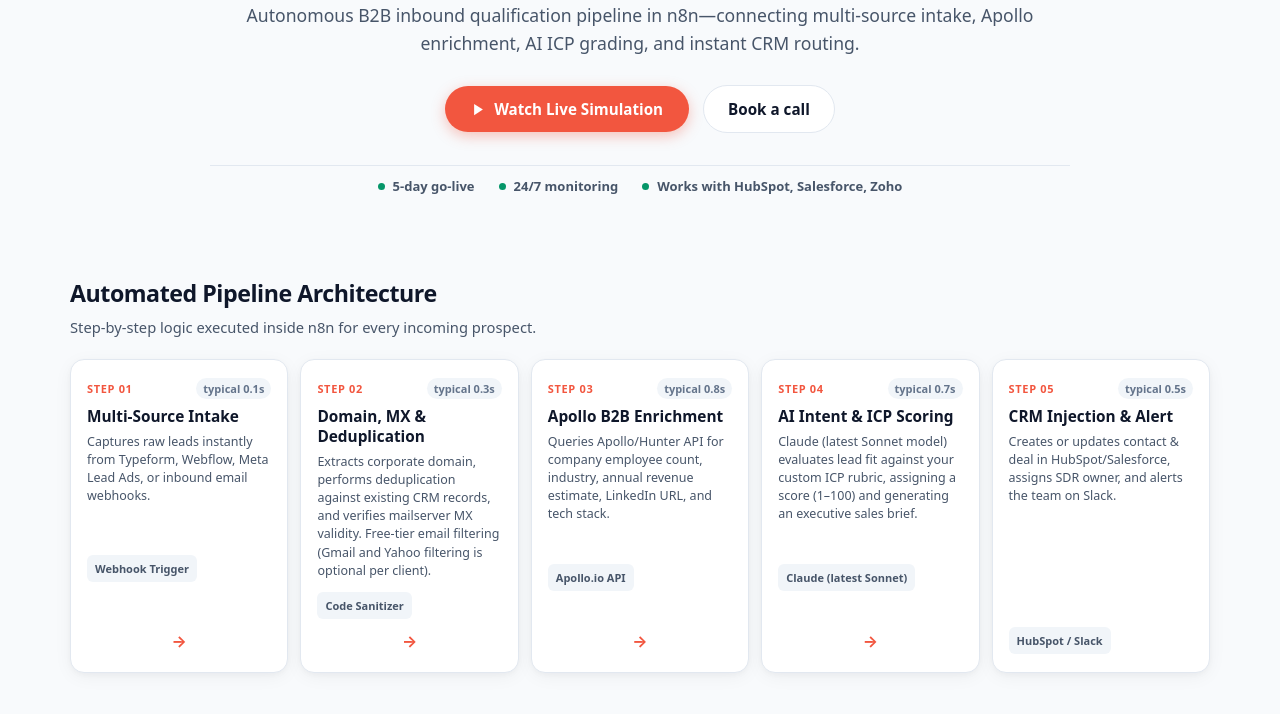
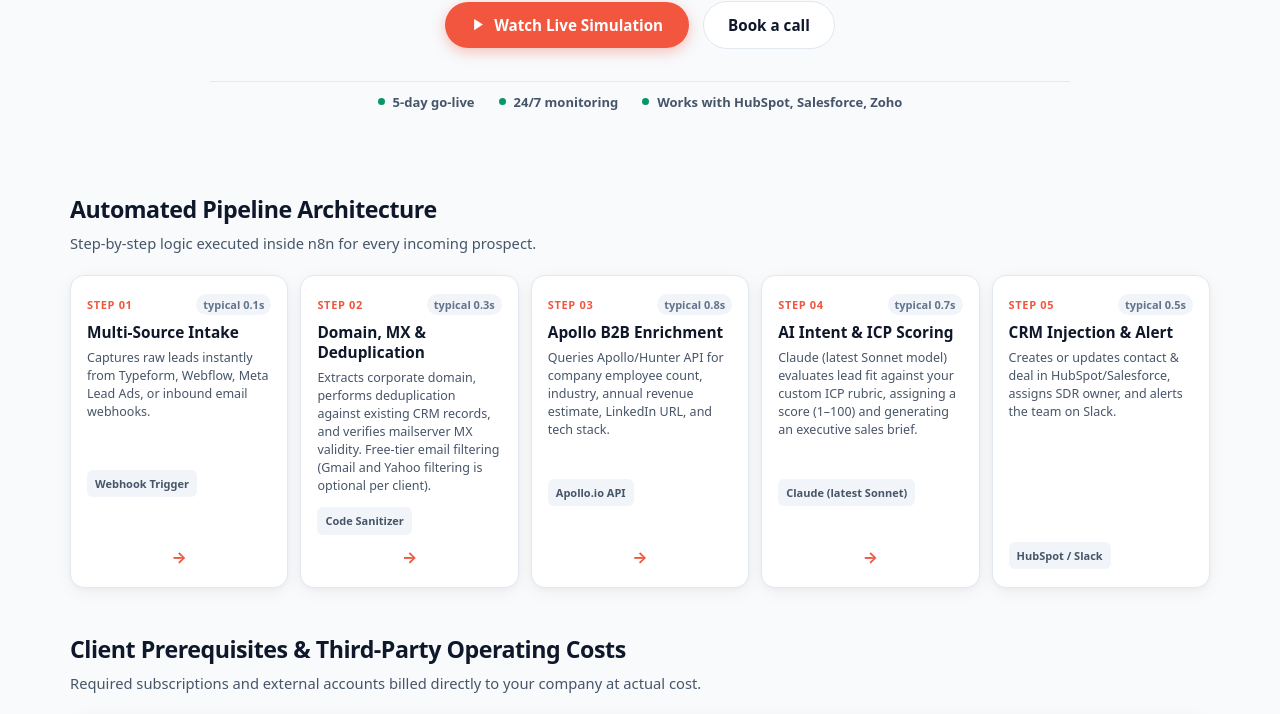
Before and after one commit to janhavi-28/n8n_website, a website: page lead-generation-details.html in a window 1280 px wide. Shown: the part 236-950 px from the top of the page. Drawn offline with Linux system fonts and the light colour scheme.

Commit message:
style: remove subheading from hero section

```diff
--- a/lead-generation-details.html
+++ b/lead-generation-details.html
@@ -38,9 +38,6 @@
     <!-- 1. Hero Section -->
     <section class="hero-section">
       <h1 class="hero-headline">Every lead scored, enriched and routed in under 3 seconds.</h1>
-      <p class="hero-subheading">
-        Autonomous B2B inbound qualification pipeline in n8n—connecting multi-source intake, Apollo enrichment, AI ICP grading, and instant CRM routing.
-      </p>
       <div class="hero-buttons">
         <button class="btn-primary" type="button" onclick="openSimulation()">
           <svg width="15" height="15" viewBox="0 0 24 24" fill="currentColor">
```
